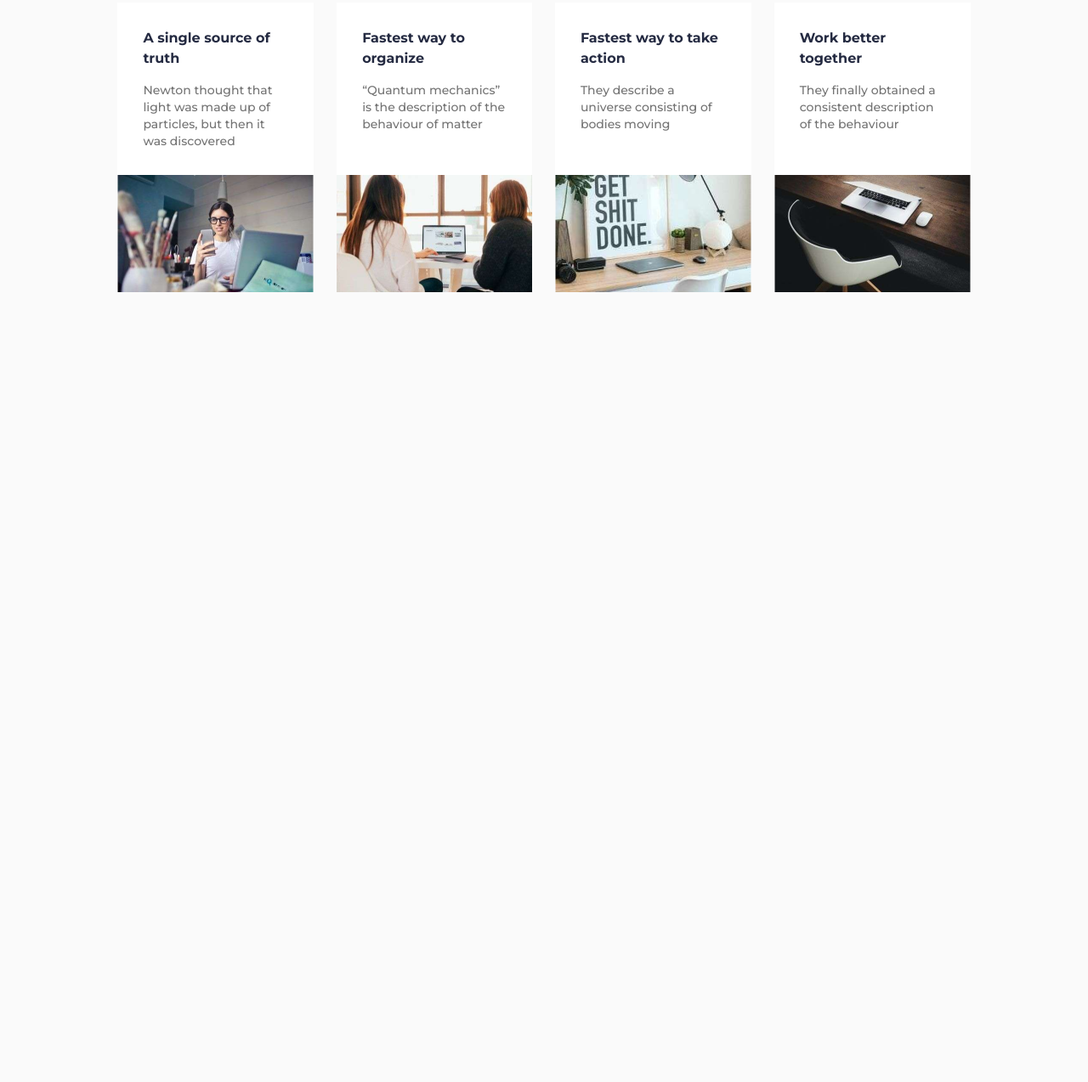
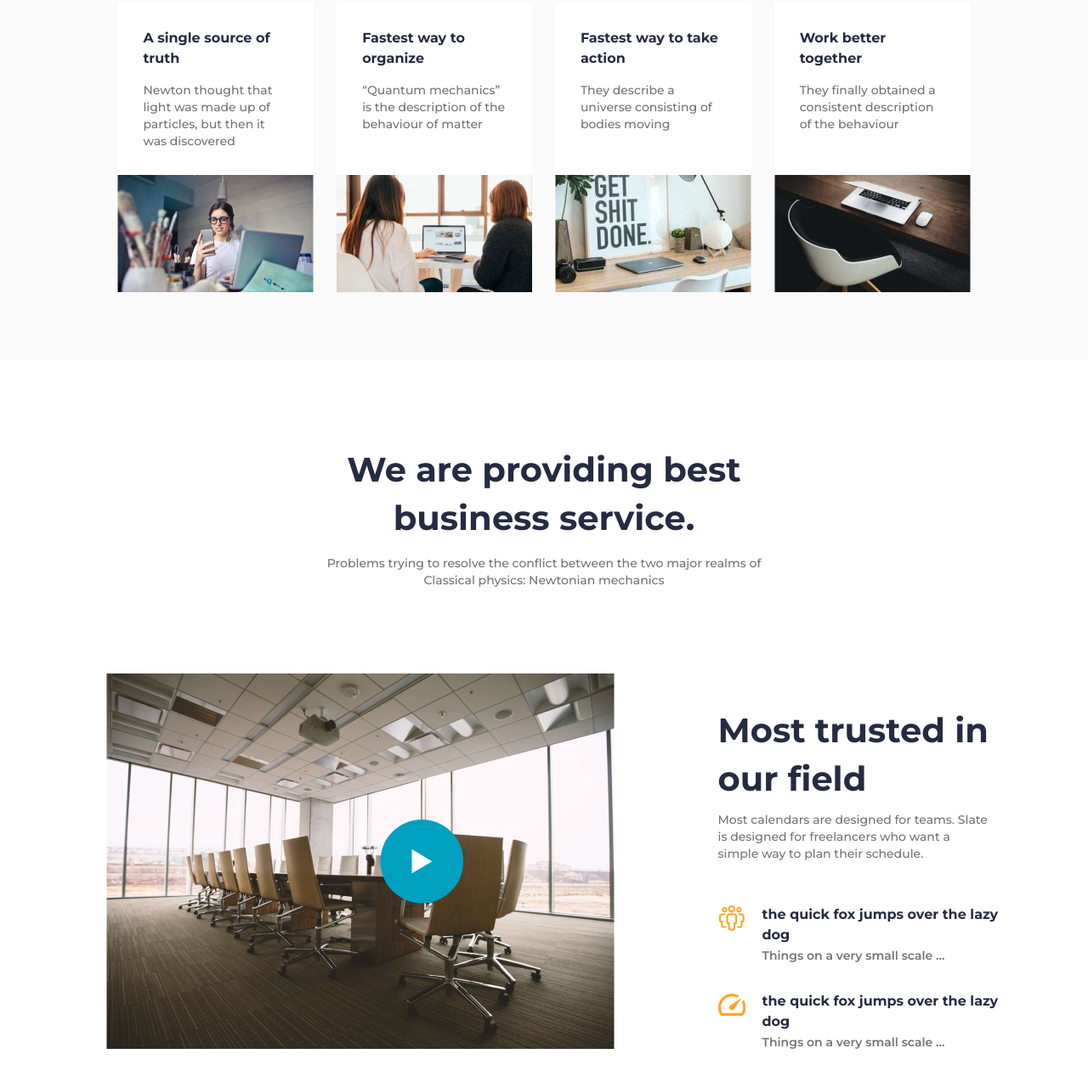
Before and after one commit to Vailery/FE63-TMS, a plain HTML site: page Indicorp/index.html in a window 1280 px wide. Shown: the part 1724-2998 px from the top of the page at 85% size. Before the commit the page ends 2148 px from the top, so only its background shows below. Drawn offline with Linux system fonts and the light colour scheme.

Commit message:
feat: add about section
add section about with styles

```diff
--- a/Indicorp/css/style.css
+++ b/Indicorp/css/style.css
@@ -187,7 +187,9 @@ body {
 }
 
 .features__title h2,
-.advices__title h2 {
+.advices__title h2,
+.about__title h2,
+.info__title h2 {
     font-weight: bold;
     font-size: 40px;
     line-height: 57px;
@@ -197,14 +199,17 @@ body {
 
 .features__title p,
 .advices__title p,
-.advices__cards .card p {
+.about__title p,
+.advices__cards .card p,
+.info__title p {
     font-weight: 500;
     font-size: 14px;
     line-height: 20px;
     color: #737373;
 }
 
-.features__title p {
+.features__title p,
+.about__title p {
     width: 511px;
     margin: 0 auto;
 }
@@ -278,3 +283,73 @@ body {
 .advices__cards .card img {
     margin-top: auto;
 }
+
+
+/* About section */
+
+.about {
+    background: #FFFFFF;
+    padding: 100px 0;
+}
+
+.about__title {
+    text-align: center;
+    padding-bottom: 100px;
+}
+
+.about__title h2 {
+    max-width: 511px;
+    margin: 0 auto;
+    margin-bottom: 15px;
+}
+
+.main__content {
+    display: flex;
+    align-items: flex-end;
+}
+
+.video {
+    padding-right: 121.5px;
+}
+
+
+/* как лучше сделать эту кнопку? */
+
+.video .play__btn {
+    position: absolute;
+    margin-top: 172px;
+    left: 446.5px;
+}
+
+.info .info__title {
+    padding: 20px 0;
+    width: 330px;
+    margin-bottom: 30px;
+}
+
+.info .info__card {
+    display: flex;
+    align-items: flex-start;
+}
+
+.info .card1 {
+    margin-bottom: 30px;
+}
+
+.info__card img {
+    padding-right: 20px;
+}
+
+.card__info h5 {
+    font-weight: bold;
+    font-size: 16px;
+    line-height: 24px;
+    color: #252B42;
+}
+
+.card__info h6 {
+    font-weight: 600;
+    font-size: 14px;
+    line-height: 24px;
+    color: #737373;
+}
--- a/Indicorp/index.html
+++ b/Indicorp/index.html
@@ -59,19 +59,19 @@
 
                     <div class="hero__cards">
                         <div class="card">
-                            <img src="img/work-icon.png" alt="people" class="icon">
+                            <img src="./img/work-icon.png" alt="people" class="icon">
                             <h3>Digital Marketing</h3>
                             <p>We focus on ergonomics and meeting you where you work. </p>
                         </div>
 
                         <div class="card">
-                            <img src="img/shop-icon.png" alt="people" class="icon">
+                            <img src="./img/shop-icon.png" alt="people" class="icon">
                             <h3>National top 50 firms</h3>
                             <p>Just type what's on your mind and we'll get you there.</p>
                         </div>
 
                         <div class="card">
-                            <img src="img/book-icon.png" alt="people" class="icon">
+                            <img src="./img/book-icon.png" alt="people" class="icon">
                             <h3>Digital Marketing</h3>
                             <p>The quick fox jumps over the lazy dog.</p>
                         </div>
@@ -90,25 +90,25 @@
 
                 <div class="features__cards">
                     <div class="card">
-                        <img src="img/people-icon.png" alt="people" class="icon">
+                        <img src="./img/people-icon.png" alt="people" class="icon">
                         <h2>3K</h2>
                         <h5>CASES DONE</h5>
                     </div>
 
                     <div class="card">
-                        <img src="img/settings-icon.png" alt="people" class="icon">
+                        <img src="./img/settings-icon.png" alt="people" class="icon">
                         <h2>45</h2>
                         <h5>HAPPY CUSTOMERS</h5>
                     </div>
 
                     <div class="card">
-                        <img src="img/reward-icon.png" alt="people" class="icon">
+                        <img src="./img/reward-icon.png" alt="people" class="icon">
                         <h2>12+</h2>
                         <h5>AWARD WINNING</h5>
                     </div>
 
                     <div class="card">
-                        <img src="img/work-icon.png" alt="people" class="icon">
+                        <img src="./img/work-icon.png" alt="people" class="icon">
                         <h2>1.5K</h2>
                         <h5>CASES DONE</h5>
                     </div>
@@ -130,7 +130,7 @@
                             <h5>A single source of truth</h5>
                             <p>Newton thought that light was made up of particles, but then it was discovered </p>
                         </div>
-                        <img src="img/media-1.png" alt="people" class="icon">
+                        <img src="./img/media-1.png" alt="people" class="icon">
                     </div>
 
                     <div class="card">
@@ -138,7 +138,7 @@
                             <h5>Fastest way to organize</h5>
                             <p>“Quantum mechanics” is the description of the behaviour of matter </p>
                         </div>
-                        <img src="img/media-2.png" alt="people" class="icon">
+                        <img src="./img/media-2.png" alt="people" class="icon">
                     </div>
 
                     <div class="card">
@@ -146,7 +146,7 @@
                             <h5>Fastest way to take action</h5>
                             <p>They describe a universe consisting of bodies moving </p>
                         </div>
-                        <img src="img/media-3.png" alt="people" class="icon">
+                        <img src="./img/media-3.png" alt="people" class="icon">
                     </div>
 
                     <div class="card">
@@ -154,7 +154,49 @@
                             <h5>Work better together</h5>
                             <p>They finally obtained a consistent description of the behaviour </p>
                         </div>
-                        <img src="img/media-4.png" alt="people" class="icon">
+                        <img src="./img/media-4.png" alt="people" class="icon">
+                    </div>
+                </div>
+            </div>
+        </section>
+
+        <!-- About section -->
+        <section class="about">
+            <div class="container">
+                <div class="about__title">
+                    <h2>We are providing best business service.</h2>
+                    <p>Problems trying to resolve the conflict between the two major realms of Classical physics: Newtonian mechanics </p>
+                </div>
+
+                <div class="main__content">
+                    <div class="video">
+                        <img src="./img/about-cover.png" alt="about-video" class="about__cover">
+                        <img src="./img/btn-play.svg" alt="play-btn" class="play__btn">
+                    </div>
+
+                    <div class="info">
+                        <div class="info__title">
+                            <h2>Most trusted in our field</h2>
+                            <p>Most calendars are designed for teams. Slate is designed for freelancers who want a <br> simple way to plan their schedule.</p>
+                        </div>
+
+                        <div class="info__card card1">
+                            <img src="./img/people.svg" alt="people">
+
+                            <div class="card__info">
+                                <h5>the quick fox jumps over the lazy dog</h5>
+                                <h6>Things on a very small scale ...</h6>
+                            </div>
+                        </div>
+
+                        <div class="info__card">
+                            <img src="./img/time.svg" alt="people">
+
+                            <div class="card__info">
+                                <h5>the quick fox jumps over the lazy dog</h5>
+                                <h6>Things on a very small scale ...</h6>
+                            </div>
+                        </div>
                     </div>
                 </div>
             </div>
```
Also changed, not shown: Indicorp/img/about-cover.png (added), Indicorp/img/btn-play.svg (added), Indicorp/img/people.svg (added), Indicorp/img/time.svg (added).
